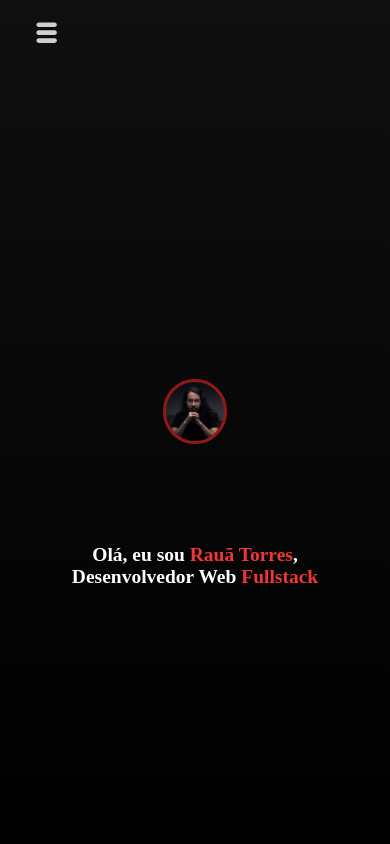
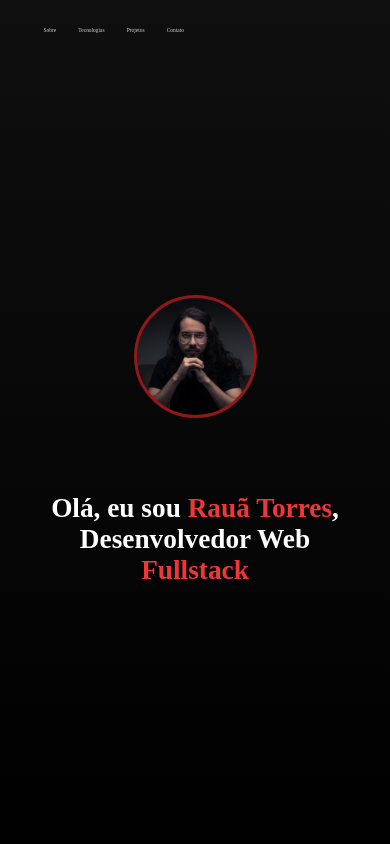
Before and after one commit to Rauatorres/meu-site, a React (Create React App) app: page / in a window 390 px wide. Shown: the top 844 px of the page. Built offline with nearby package versions, Linux system fonts and the light colour scheme.

Commit message:
finalizando header responsivo em tablet

```diff
--- a/src/components/geral/Navbar.jsx
+++ b/src/components/geral/Navbar.jsx
@@ -12,11 +12,9 @@ export default props=>{
         window.addEventListener('resize', ()=>{
             setScreenWidth(window.screen.width)
         })
-        if(screenWidth > 800){
-            console.log('maior')
+        if(screenWidth > 768){
             return (<NavbarList/>)
         }else{
-            console.log('menor')
             return (<NavbarMenuButton/>)
         }
     }
--- a/src/components/geral/css/Navbar.css
+++ b/src/components/geral/css/Navbar.css
@@ -60,10 +60,11 @@
     margin-left: -1.5vw;
 }
 
-@media (max-width: 760px) {
+@media (max-width: 768px) {
     .Navbar{
         /* background-color: red; */
         height: 40vw;
+        margin-top: 7vw;
     }
 
 }
--- a/src/components/header/css/Header.css
+++ b/src/components/header/css/Header.css
@@ -35,3 +35,18 @@
 .ApresentacaoTextoVermelho{
     color: #F03737;
 }
+
+@media (max-width: 768px) {
+    .MinhaImagemApresentacao{
+        background-size: 30vw;
+        width: 30vw;
+        height: 30vw;
+        grid-column: 5/span 4;
+        margin-top: 100px;
+        margin-bottom: 25px;
+        border-radius: 20vw;
+    }
+    .TextoApresentacao{
+        font-size: 7vw;
+    }
+}
```
